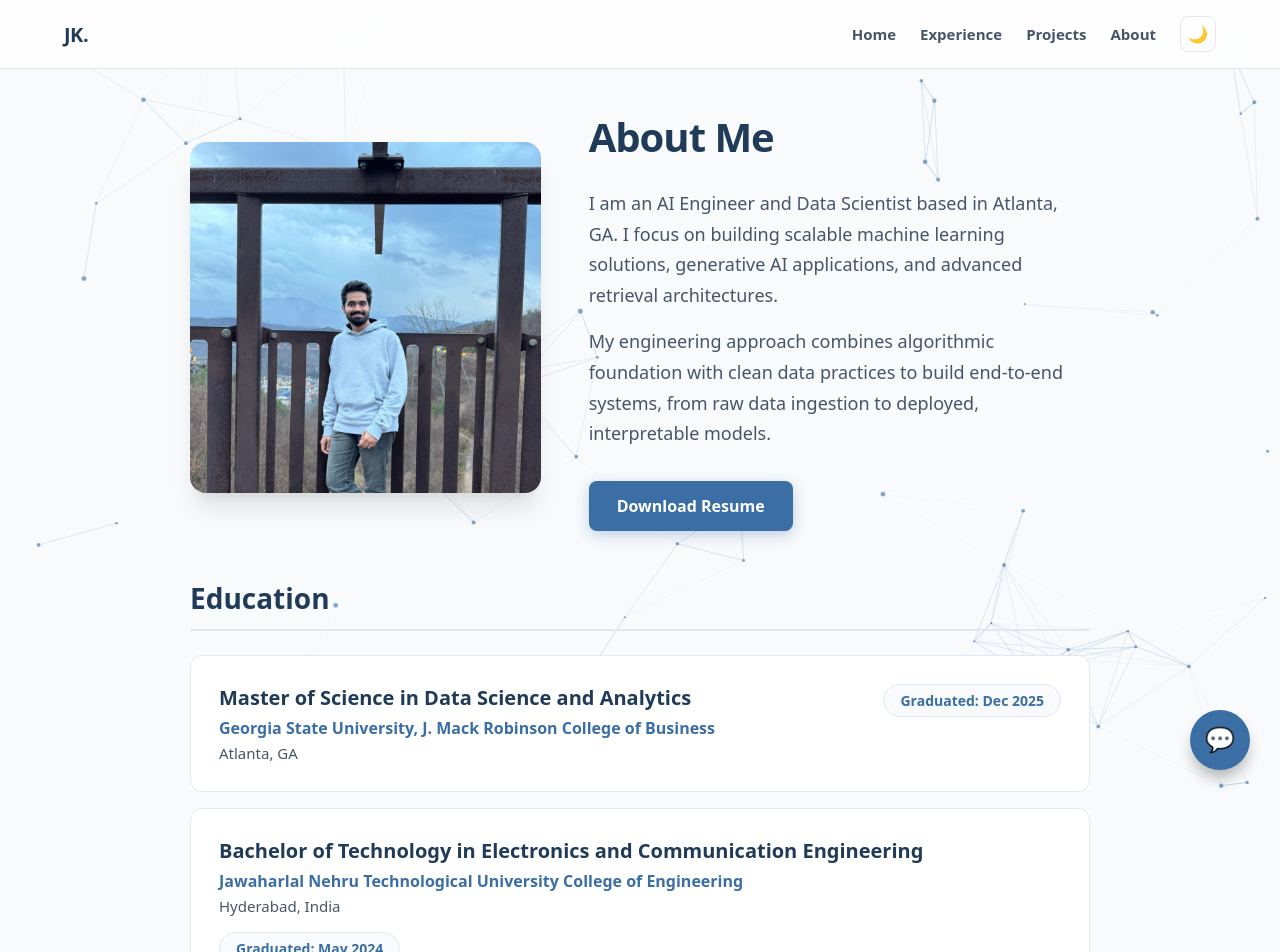
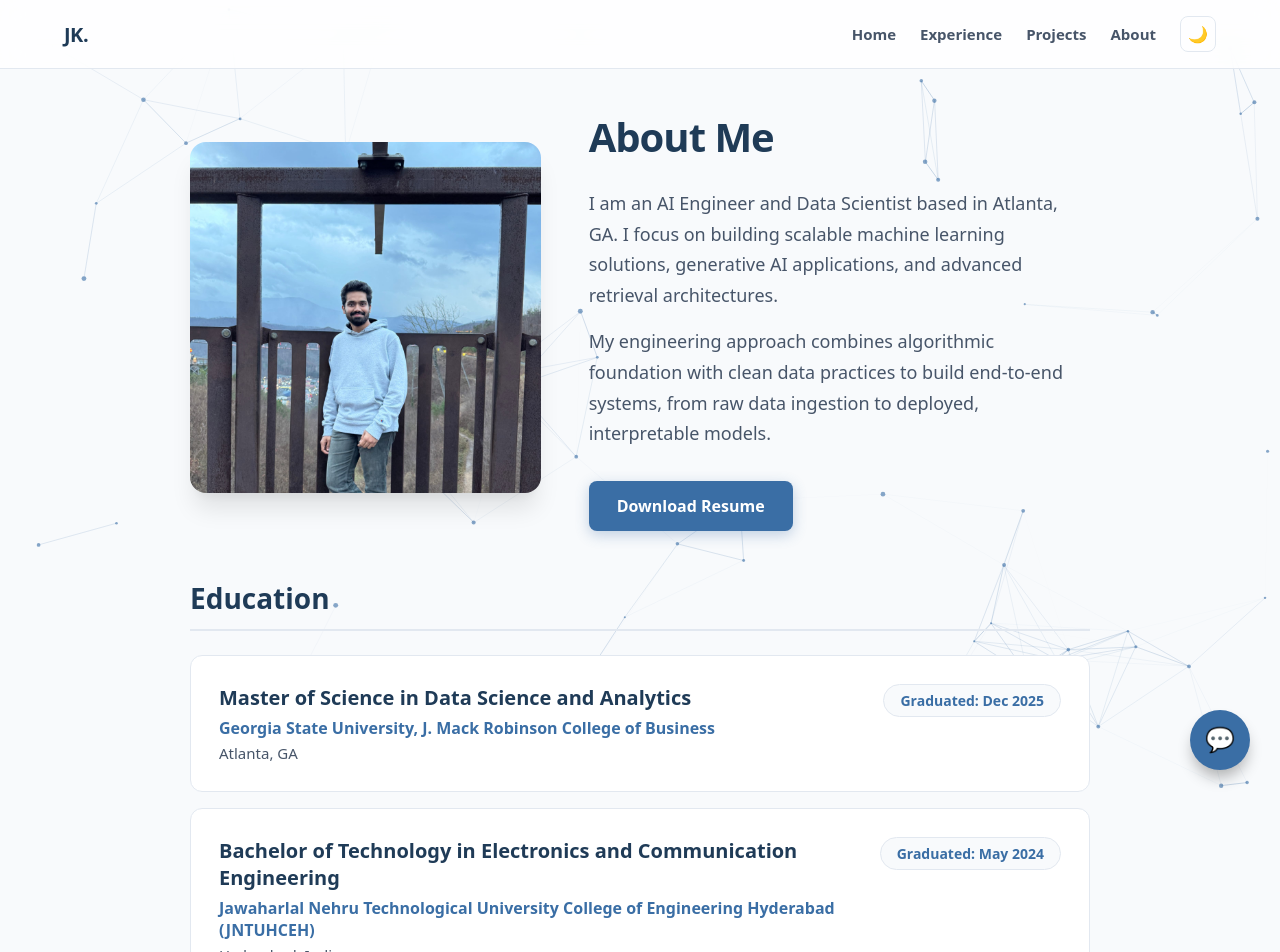
Before and after one commit to JashwanthK7/my-portfolio, a Next.js app: page /about in a window 1280 px wide. Shown: the top 952 px of the page. Built offline with nearby package versions, Linux system fonts and the light colour scheme.

Commit message:
Updated pages

```diff
--- a/src/app/about/page.js
+++ b/src/app/about/page.js
@@ -54,7 +54,7 @@ export default function About() {
                     Education
                 </h2>
                 <div style={{ background: "var(--card-bg)", padding: "28px", borderRadius: "12px", border: "1px solid var(--border-color)", display: "flex", flexWrap: "wrap", justifyContent: "space-between", alignItems: "flex-start", gap: "16px" }}>
-                    <div>
+                    <div style={{ flex: "1 1 300px", minWidth: 0 }}>
                         <h3 style={{ fontSize: "20px", fontWeight: "700", color: "var(--text-primary)", marginBottom: "6px" }}>
                             Master of Science in Data Science and Analytics
                         </h3>
@@ -65,24 +65,24 @@ export default function About() {
                             Atlanta, GA
                         </p>
                     </div>
-                    <div style={{ background: "var(--bg-color)", border: "1px solid var(--border-color)", color: "var(--accent-blue)", padding: "6px 16px", borderRadius: "20px", fontSize: "14px", fontWeight: "700", whiteSpace: "nowrap" }}>
+                    <div style={{ flexShrink: 0, background: "var(--bg-color)", border: "1px solid var(--border-color)", color: "var(--accent-blue)", padding: "6px 16px", borderRadius: "20px", fontSize: "14px", fontWeight: "700", whiteSpace: "nowrap" }}>
                         Graduated: Dec 2025
                     </div>
                 </div>
 
                 <div style={{ background: "var(--card-bg)", padding: "28px", borderRadius: "12px", border: "1px solid var(--border-color)", display: "flex", flexWrap: "wrap", justifyContent: "space-between", alignItems: "flex-start", gap: "16px", marginTop: "16px" }}>
-                    <div>
+                    <div style={{ flex: "1 1 300px", minWidth: 0 }}>
                         <h3 style={{ fontSize: "20px", fontWeight: "700", color: "var(--text-primary)", marginBottom: "6px" }}>
                             Bachelor of Technology in Electronics and Communication Engineering
                         </h3>
                         <p style={{ fontSize: "16px", color: "var(--accent-blue)", fontWeight: "600", marginBottom: "4px" }}>
-                            Jawaharlal Nehru Technological University College of Engineering
+                            Jawaharlal Nehru Technological University College of Engineering Hyderabad (JNTUHCEH)
                         </p>
                         <p style={{ fontSize: "15px", color: "var(--text-secondary)", fontWeight: "500" }}>
                             Hyderabad, India
                         </p>
                     </div>
-                    <div style={{ background: "var(--bg-color)", border: "1px solid var(--border-color)", color: "var(--accent-blue)", padding: "6px 16px", borderRadius: "20px", fontSize: "14px", fontWeight: "700", whiteSpace: "nowrap" }}>
+                    <div style={{ flexShrink: 0, background: "var(--bg-color)", border: "1px solid var(--border-color)", color: "var(--accent-blue)", padding: "6px 16px", borderRadius: "20px", fontSize: "14px", fontWeight: "700", whiteSpace: "nowrap" }}>
                         Graduated: May 2024
                     </div>
                 </div>
```
